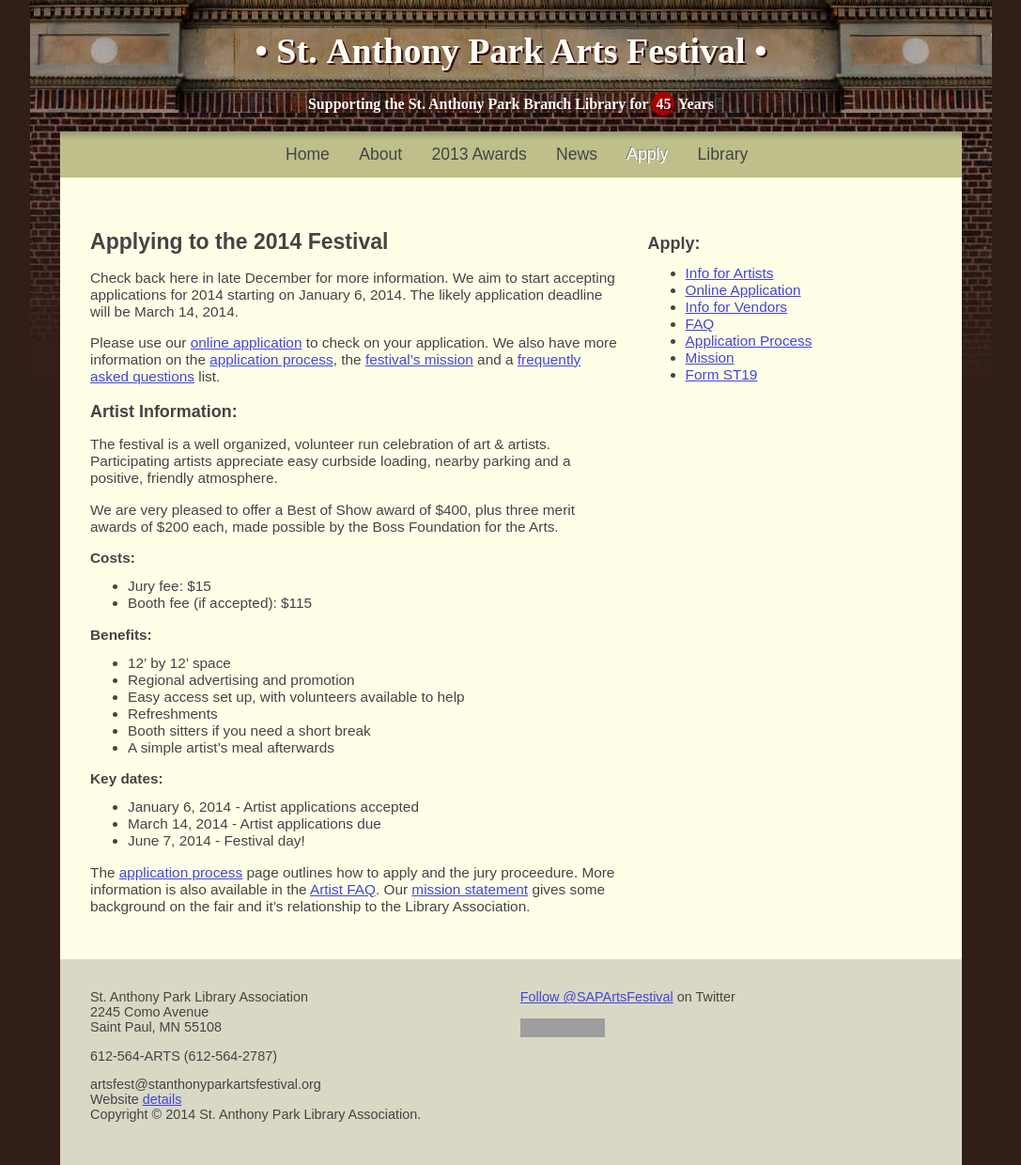
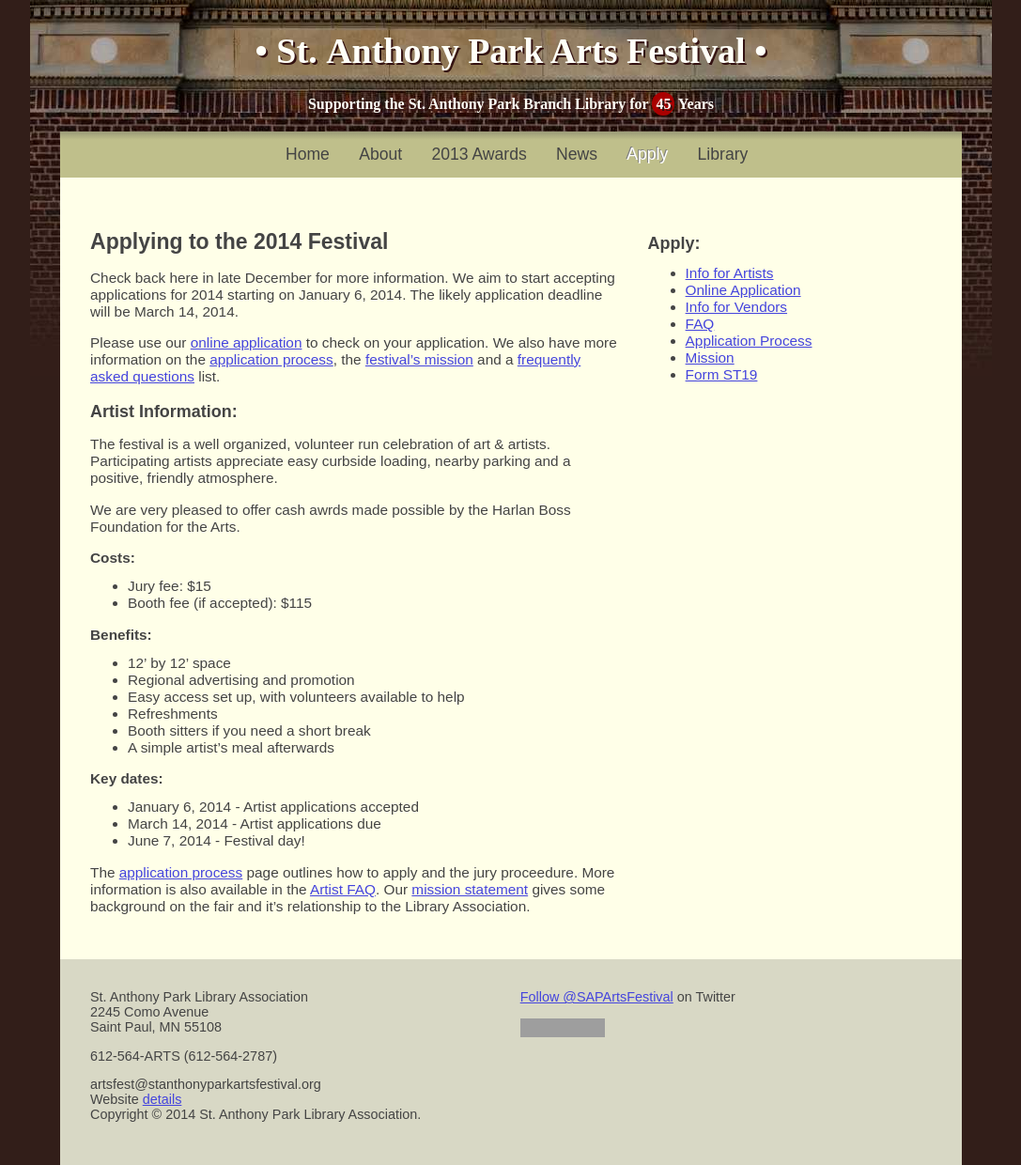
Before and after one commit to krumbunny/sapfest.org, a Jekyll site: the page built from apply/index.md, in a window 1280 px wide. Shown: the whole page at 94% size, without its empty margins (96-1183 px from the left). Built offline with Jekyll 4.4.1, drawn with Linux system fonts in a browser that asks for light colours; Markdown is read by kramdown in place of the engine named in the settings; grey boxes are pictures that could not be loaded.

Commit message:
Demure on awards for a bit

```diff
--- a/apply/index.md
+++ b/apply/index.md
@@ -21,9 +21,8 @@
 Participating artists appreciate easy curbside loading,
 nearby parking and a positive, friendly atmosphere.
 
-We are very pleased to offer a Best of Show award of $400,
-plus three merit awards of $200 each,
-made possible by the Boss Foundation for the Arts.
+We are very pleased to offer cash awrds
+made possible by the Harlan Boss Foundation for the Arts.
 
 #### Costs:
 
```
